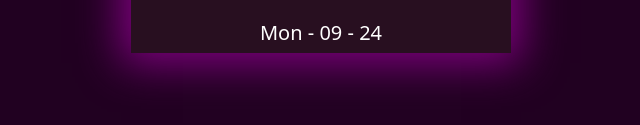
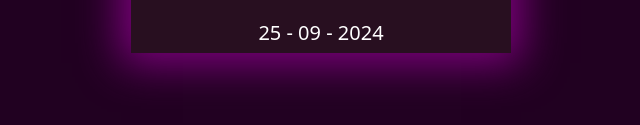
Before and after one commit to kamrannadeem467/Clock, a plain HTML site: page index.html in a window 1280 px wide. Shown: the part 323-448 px from the top of the page, 319-959 px from the left. Drawn offline with nearby package versions, Linux system fonts and the light colour scheme.

Commit message:
Digital Clock

```diff
--- a/index.html
+++ b/index.html
@@ -33,7 +33,7 @@
                     </div>
                 </div>
                 <div class="row mt-4">
-                    <h5><span id="day">Mon</span> - <span id="month">jul</span> - <span id="year">24</span></h5>
+                    <h5><span id="day"></span> - <span id="month"></span> - <span id="year"></span></h5>
                 </div>
 
             </div>
@@ -54,7 +54,7 @@
             let sec = String(date.getSeconds()).padStart(2 , 0);
             let min = String(date.getMinutes()).padStart(2 , 0);
             let hr = String(date.getHours()).padStart(2 , 0);
-            let dy = String(date.getDay()).padStart(2 , 0)
+            let dy = String(date.getDate()).padStart(2 , 0)
             let mon = String(date.getMonth()).padStart(2 , 0)
             let yr = String(date.getFullYear()).padStart(2 , 0)
             let ampm = hr >= 12 ? " AM" : " PM";
@@ -66,6 +66,8 @@
             hour.innerText = hr  + " :";
             month.innerText = mon;
             pmam.innerText = ampm;
+            day.innerText = dy
+            year.innerText = yr
         }
         setInterval(clock, 1000)
         clock()
```
